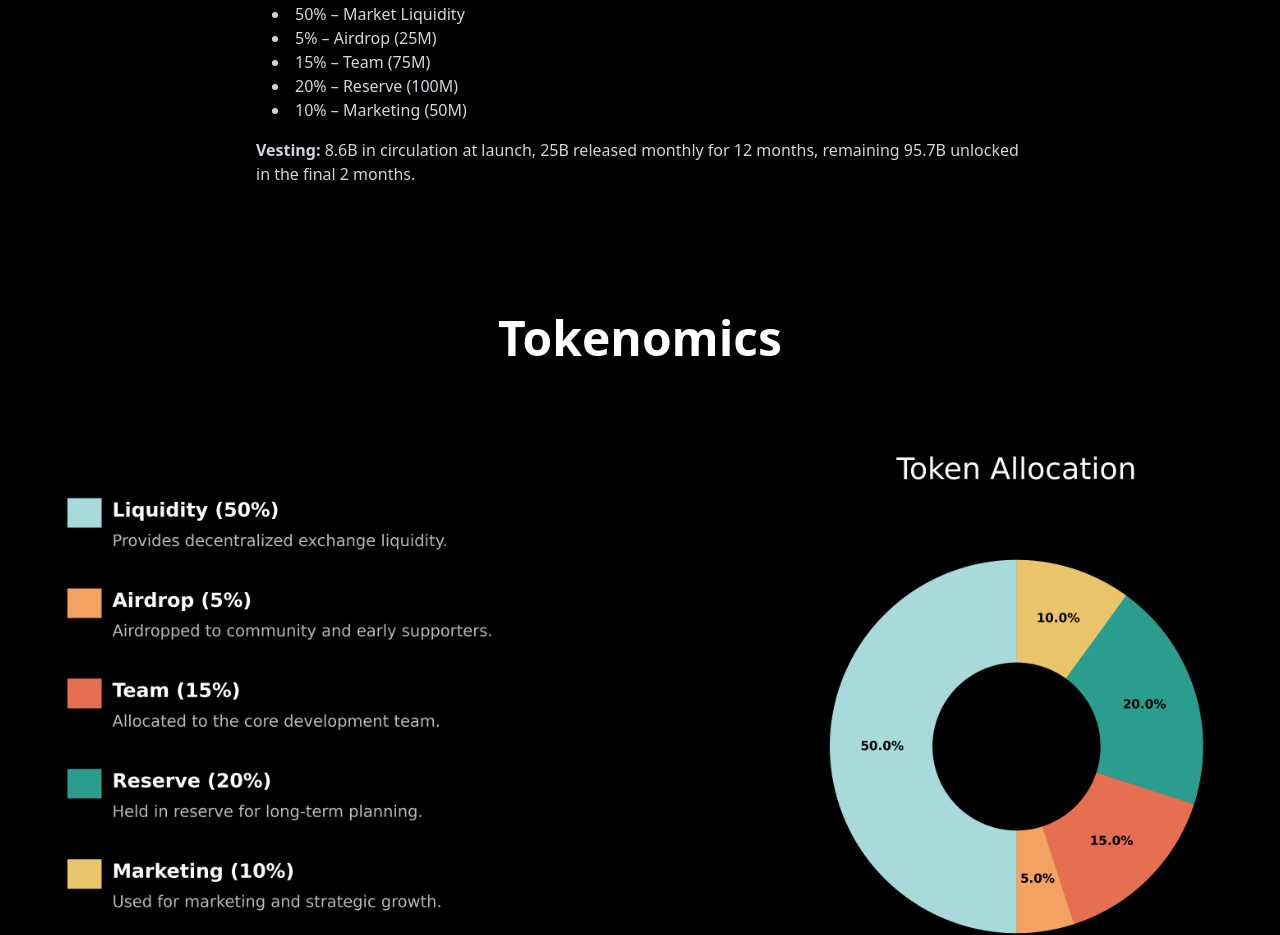
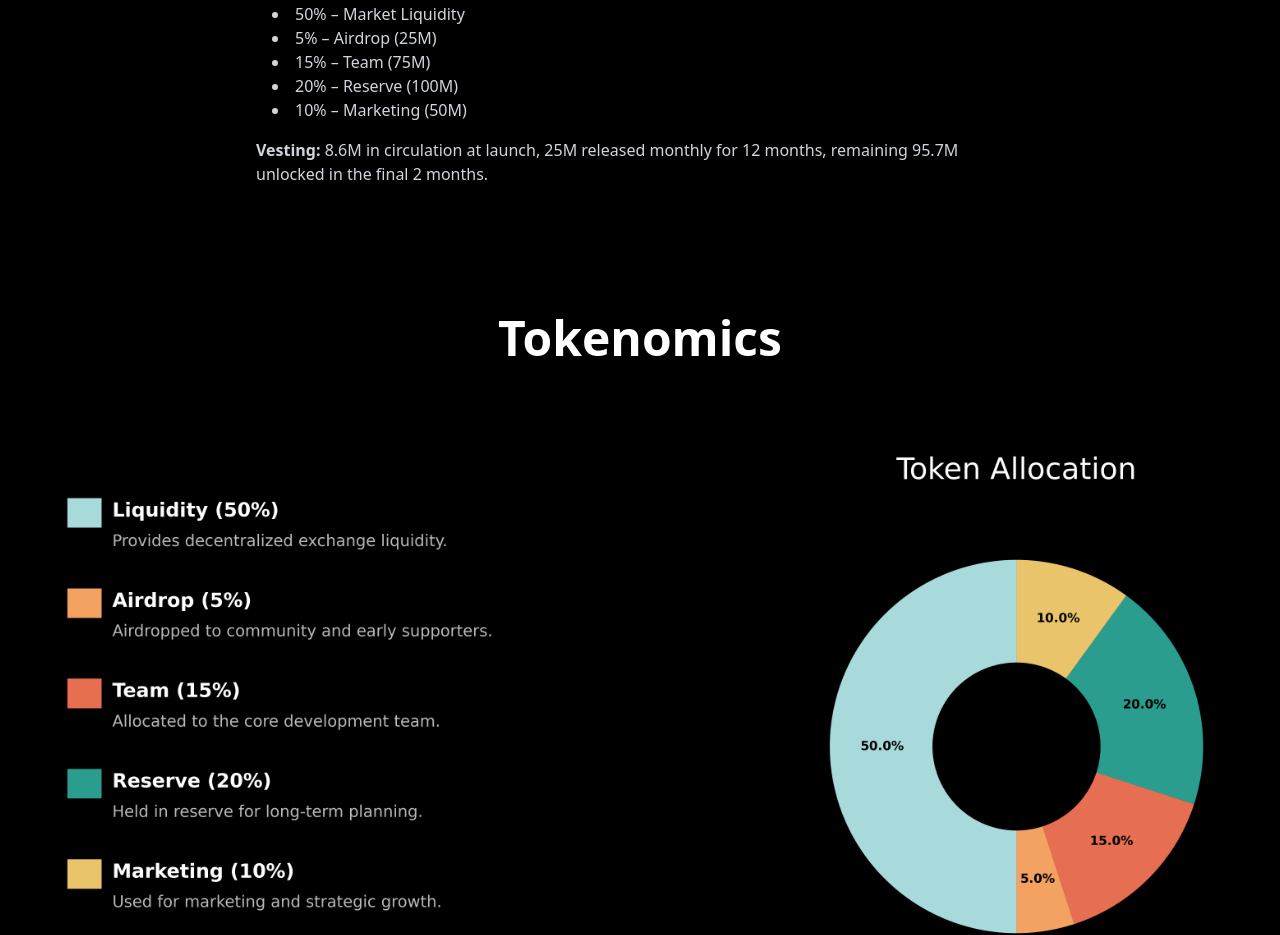
Before and after one commit to PAKmeme/dump25.io-site, a Next.js app: page / in a window 1280 px wide. Shown: the part 2460-3395 px from the top of the page. Built offline with nearby package versions, Linux system fonts and the light colour scheme.

Commit message:
Update page.tsx

```diff
--- a/app/page.tsx
+++ b/app/page.tsx
@@ -93,7 +93,7 @@ export default function Home() {
       <li>20% – Reserve (100M)</li>
       <li>10% – Marketing (50M)</li>
     </ul>
-    <p><strong>Vesting:</strong> 8.6B in circulation at launch, 25B released monthly for 12 months, remaining 95.7B unlocked in the final 2 months.</p>
+    <p><strong>Vesting:</strong> 8.6M in circulation at launch, 25M released monthly for 12 months, remaining 95.7M unlocked in the final 2 months.</p>
   </div>
 </section>
 
```
